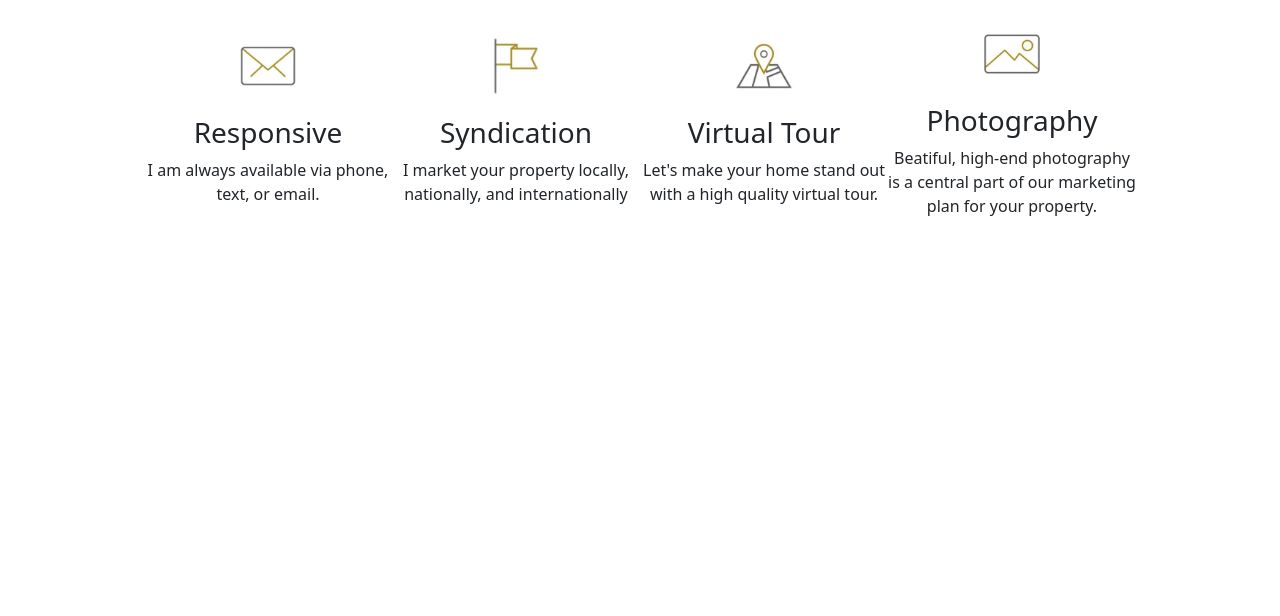
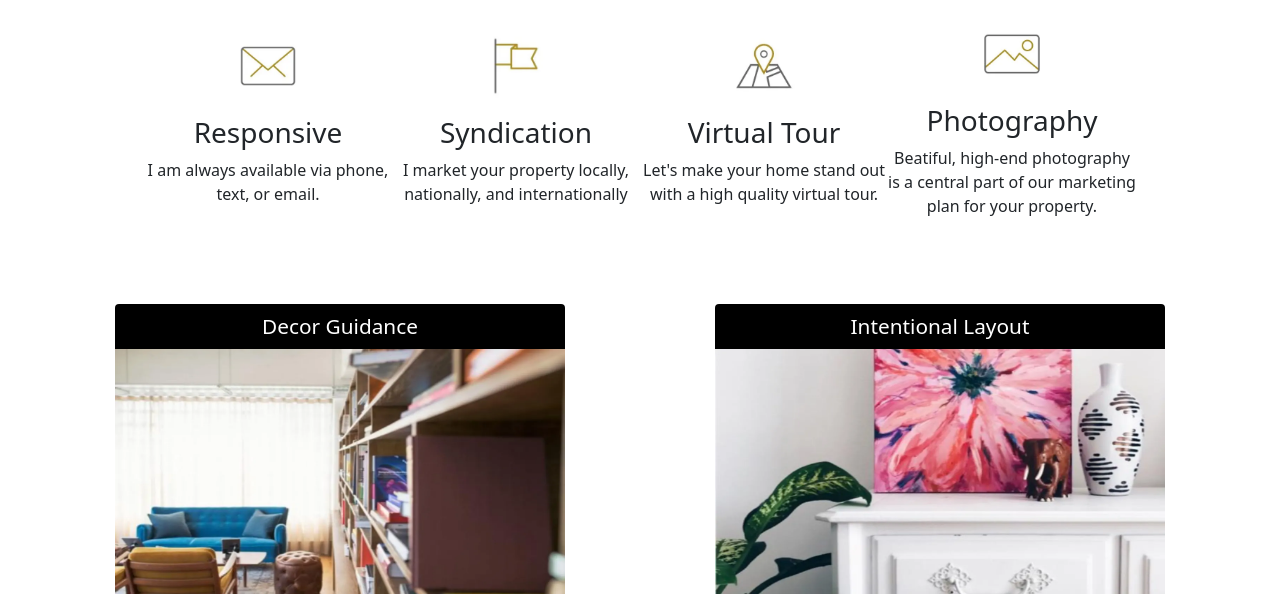
Before and after one commit to ralphsulit/lp-assignment, a plain HTML site: page index.html in a window 1280 px wide. Shown: the part 732-1348 px from the top of the page. Before the commit the page ends 986 px from the top, so only its background shows below. Drawn offline with nearby package versions, Linux system fonts and the light colour scheme.

Commit message:
added staging expertise cards section

```diff
--- a/index.html
+++ b/index.html
@@ -89,6 +89,20 @@
     </div>
   </section>
 
+  <!-- Staging Expertise Cards Section -->
+  <section class="expertise-section">
+    <!-- Left Expertise -->
+    <div class="left-expertise-card">
+      <h2 class="expertise-card-title">Decor Guidance</h2>
+      <img src="./assets/img/cards/decor.webp" alt="couch image">
+    </div>
+    <!-- Right Expertise -->
+    <div class="right-expertise-card">
+      <h2 class="expertise-card-title">Intentional Layout</h2>
+      <img src="./assets/img/cards/layout.webp" alt="flower painting and vase">
+    </div>
+  </section>
+
   <!-- Javascript -->
   <script src="script.js"></script>
   <!-- Bootstrap Javascript-->
--- a/styles.css
+++ b/styles.css
@@ -55,6 +55,7 @@ Navigation Section and Header
 .nav-link {
   color: #fff !important;
   font-size: 13px !important;
+  font-weight: 600 !important;
   margin: 5px 0;
 }
 
@@ -110,10 +111,46 @@ Marketing Plan Section
   height: 100px;
 }
 
+/**************************
+Staging Expertise Cards
+***************************/
+.expertise-section {
+  width: 100%;
+  height: 40%;
+  display: flex;
+  flex-wrap: wrap;
+  justify-content: space-around;
+}
+
+.left-expertise-card,
+.right-expertise-card {
+  margin-bottom: 100px;
+  max-height: 250px;
+  position: relative;
+}
+
+.expertise-card-title {
+  color: #fff;
+  background-color: #000;
+  text-align: center;
+  margin-bottom: 0;
+  padding: 10px;
+  border-top-right-radius: 4px;
+  border-top-left-radius: 4px;
+}
+
+.expertise-section img {
+  width: 100%;
+  height: 98%;
+}
+
+/**********************************************************/
+
 
 /**************************
 Media Queries
 ***************************/
+
 /* Medium Devices (tablets, 720px) */
 @media (min-width: 720px) {
   /**************************
@@ -122,10 +159,34 @@ Media Queries
   .search-box {
     max-width: 300px;
   }
+
+  /**************************
+  Staging Expertise Cards
+  ***************************/
+  .expertise-section {
+    max-width: 1200px;
+    margin: 0 auto;;
+  }
+
+  .expertise-section h2{
+    font-size: 1.3rem;
+  }
+
+  .left-expertise-card,
+  .right-expertise-card {
+    max-width: 450px;
+  }
 }
 
 /* Large Devices (desktops, 1024px) */
 @media (min-width: 1024px) {
+  /**************************
+  Navigation Section and Header
+  ***************************/
+  .nav-link {
+    font-size: 9px !important;
+  }
+
   /**************************
   Marketing Plan Section
   ***************************/
@@ -137,10 +198,14 @@ Media Queries
   .marketing-card {
     width: 250px;
   }
-
 }
 
 /* Extra Large Devices (large desktops, 1920) */
-@media (min-width: 1920px) {
-
+@media (min-width: 1440px) {
+  /**************************
+  Navigation Section and Header
+  ***************************/
+  .nav-link {
+    font-size: 12px !important;
+  }
 }
```
